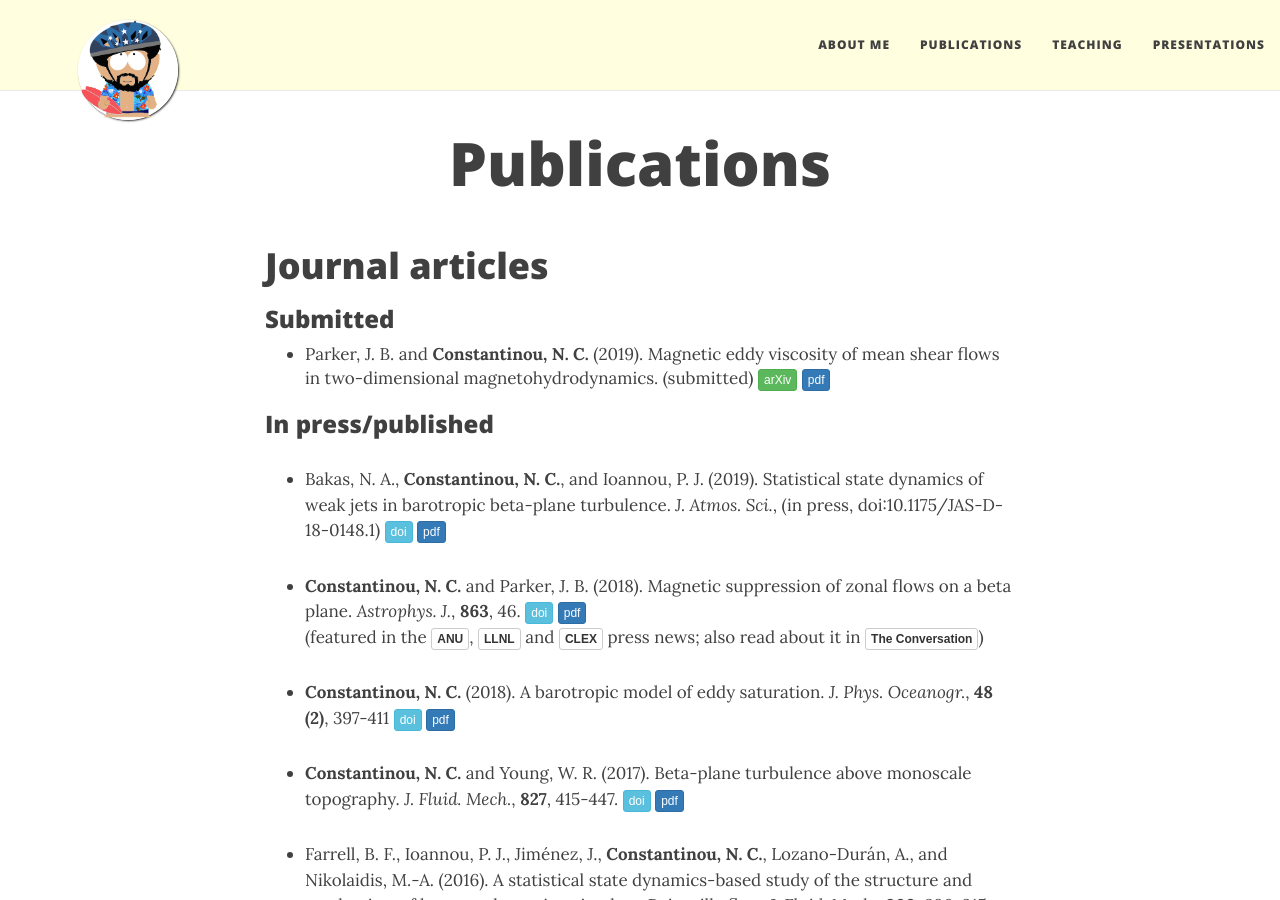
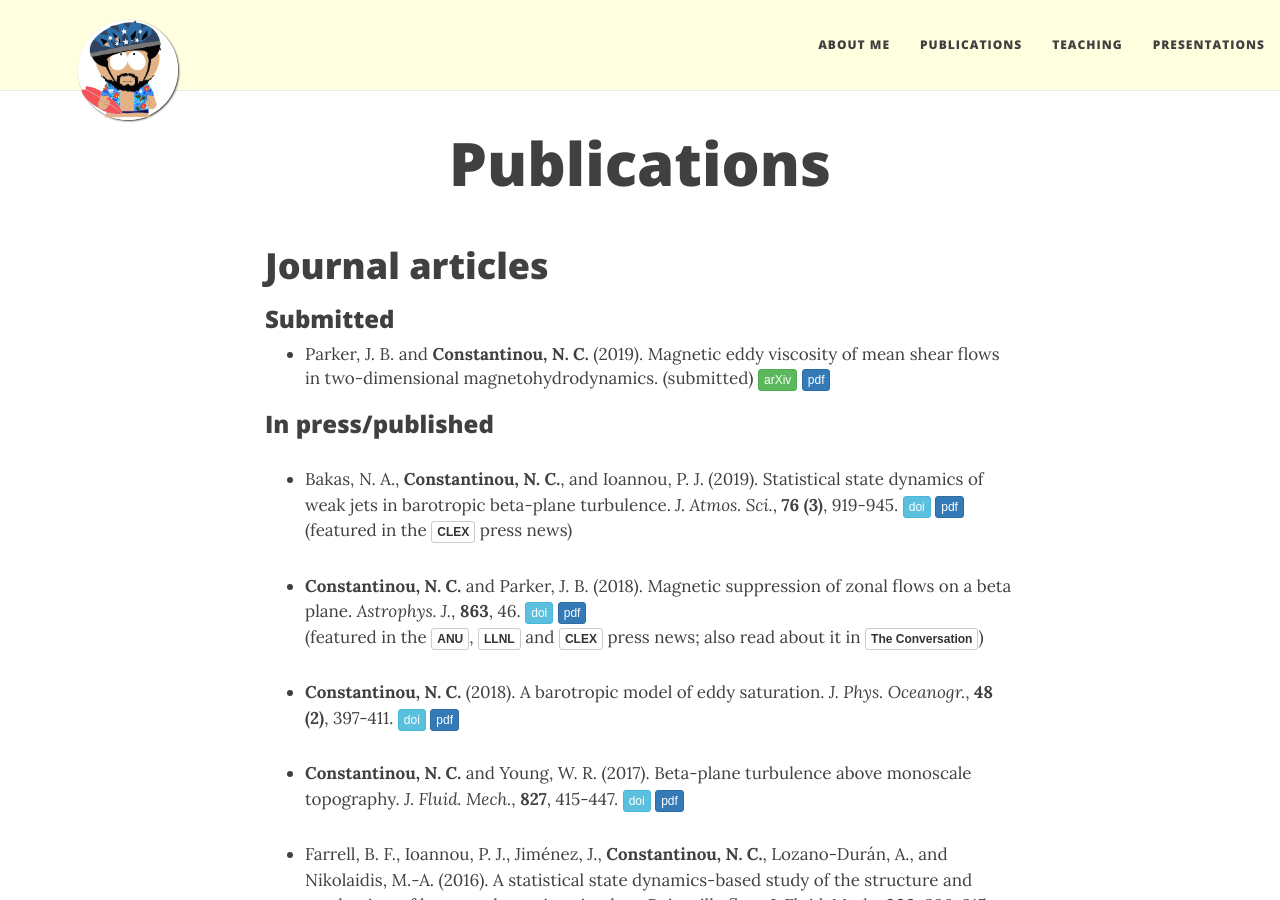
Before and after one commit to navidcy/navidcy.github.io, a Jekyll site: the page built from publications.md, in a window 1280 px wide and 900 px high. Built offline with Jekyll 4.4.1, drawn with Linux system fonts in a browser that asks for light colours; nearby versions of some CDN libraries; comment, search, counter and statistics services are not loaded.

Commit message:
adds final version of SSD Eckhaus paper + CLEx brief link

```diff
--- a/publications.md
+++ b/publications.md
@@ -14,14 +14,16 @@ title: Publications
 
 ### In press/published
 
-- Bakas, N. A., **Constantinou, N. C.**, and Ioannou, P. J. (2019). Statistical state dynamics of weak jets in barotropic beta-plane turbulence. _J. Atmos. Sci._, (in press, doi:10.1175/JAS-D-18-0148.1) [<span class="btn btn-info btn-xs{{end}}" style="font-family:sans-serif;">doi</span>][ssd-eckhaus-doi]{:target="_blank"} [<span class="btn btn-primary btn-xs{{end}}" style="font-family:sans-serif;">pdf</span>][ssd-eckaus]
+- Bakas, N. A., **Constantinou, N. C.**, and Ioannou, P. J. (2019). Statistical state dynamics of weak jets in barotropic beta-plane turbulence. _J. Atmos. Sci._, **76 (3)**, 919-945. [<span class="btn btn-info btn-xs{{end}}" style="font-family:sans-serif;">doi</span>][ssd-eckhaus-doi]{:target="_blank"} [<span class="btn btn-primary btn-xs{{end}}" style="font-family:sans-serif;">pdf</span>][ssd-eckaus]
+(featured in the [<span class="btn btn-default btn-xs{{end}}" style="font-family:sans-serif;"><b>CLEX</b></span>][SSDEckhaus-clexbrief]{:target="_blank"} press news)
+
 
 - **Constantinou, N. C.** and Parker, J. B. (2018). Magnetic suppression of zonal flows on a beta plane. _Astrophys. J._, **863**, 46. [<span class="btn btn-info btn-xs{{end}}" style="font-family:sans-serif;">doi</span>][magneticZF-doi]{:target="_blank"} [<span class="btn btn-primary btn-xs{{end}}" style="font-family:sans-serif;">pdf</span>][magneticZF] <br/>
 (featured in the [<span class="btn btn-default btn-xs{{end}}" style="font-family:sans-serif;"><b>ANU</b></span>][anu-press-magnetic]{:target="_blank"}, [<span class="btn btn-default btn-xs{{end}}" style="font-family:sans-serif;"><b>LLNL</b></span>][llnl-press-magnetic]{:target="_blank"} and [<span class="btn btn-default btn-xs{{end}}" style="font-family:sans-serif;"><b>CLEX</b></span>][magneticZI-clexbrief]{:target="_blank"} press news; also read about it in [<span class="btn btn-default btn-xs{{end}}" style="font-family:sans-serif;"><b>The Conversation</b></span>][theconversation]{:target="_blank"})
 
 <ul><div class='altmetric-embed' data-badge-type='donut' data-doi="10.3847/1538-4357/aace53"></div></ul>
 
-- **Constantinou, N. C.** (2018). A barotropic model of eddy saturation. _J. Phys. Oceanogr._,  **48 (2)**, 397-411 [<span class="btn btn-info btn-xs{{end}}" style="font-family:sans-serif;">doi</span>][EddySaturationJPO-doi]{:target="_blank"} [<span class="btn btn-primary btn-xs{{end}}" style="font-family:sans-serif;">pdf</span>][eddysaturation]
+- **Constantinou, N. C.** (2018). A barotropic model of eddy saturation. _J. Phys. Oceanogr._,  **48 (2)**, 397-411. [<span class="btn btn-info btn-xs{{end}}" style="font-family:sans-serif;">doi</span>][EddySaturationJPO-doi]{:target="_blank"} [<span class="btn btn-primary btn-xs{{end}}" style="font-family:sans-serif;">pdf</span>][eddysaturation]
 
 - **Constantinou, N. C.** and Young, W. R. (2017). Beta-plane turbulence above monoscale topography. _J. Fluid. Mech._, **827**, 415-447. [<span class="btn btn-info btn-xs{{end}}" style="font-family:sans-serif;">doi</span>][barotropic-topo-mono-doi]{:target="_blank"} [<span class="btn btn-primary btn-xs{{end}}" style="font-family:sans-serif;">pdf</span>][topo-1layer]
 
```
Also changed, not shown: other parts of publications.md (+1 -0 lines).
